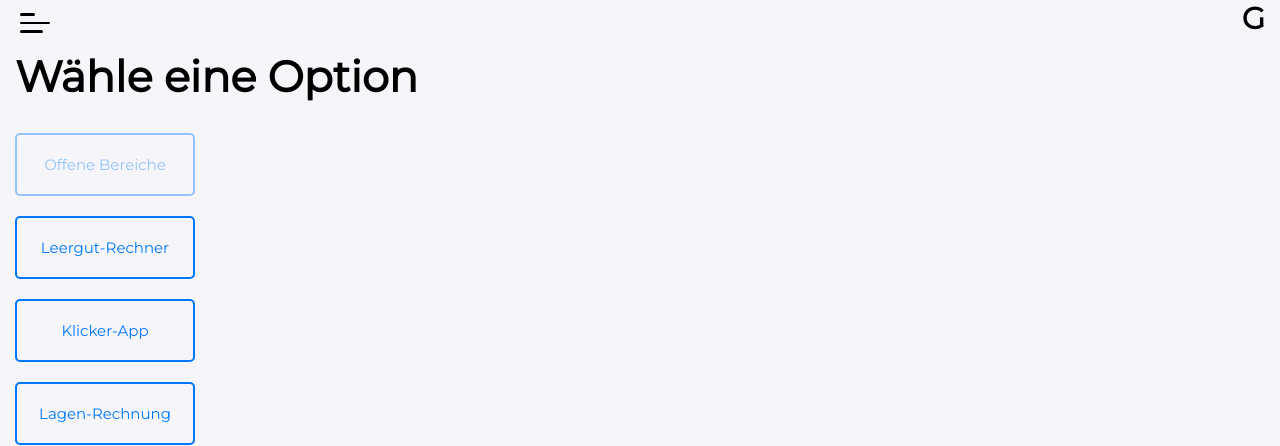
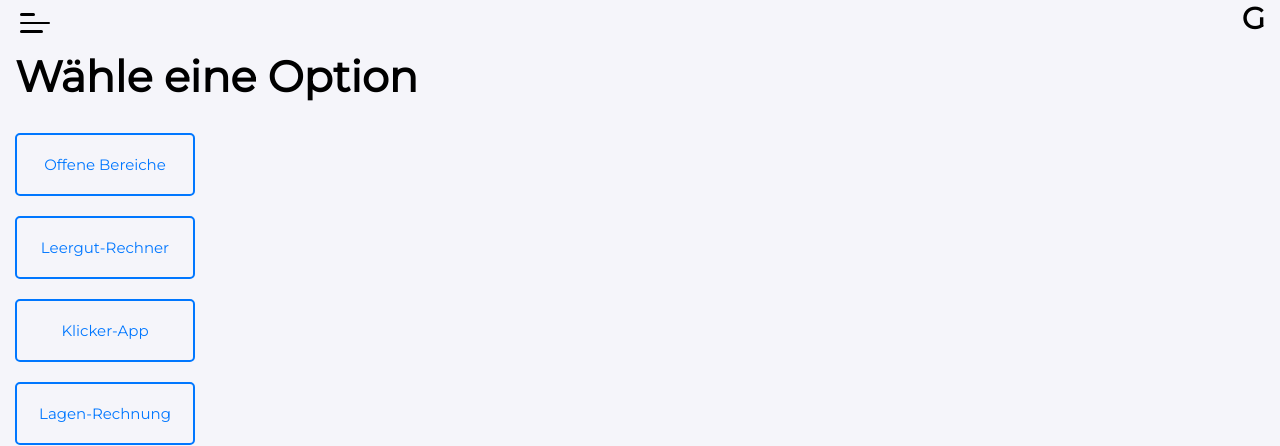
Before and after one commit to sarguhl/GoodDrinks, a Flask app: page / in a window 1280 px wide. Shown: the part 15-461 px from the top of the page. Run offline with Flask 2, Linux system fonts and the light colour scheme; some libraries are stand-ins or nearby versions.

Commit message:
activate open sections

```diff
--- a/website/templates/home.html
+++ b/website/templates/home.html
@@ -4,11 +4,12 @@
 <div class="home-wrapper">
     <h1>Wähle eine Option</h1>
     <div class="menu">
-        <div class="center_tooltip">
+        <!-- <div class="center_tooltip">
             <div class="tooltip">Offene Bereiche
                 <span class="tooltiptext">Aktuell nicht verfügbar.</span>
             </div>
-        </div>
+        </div> -->
+        <a class="cta-gohst" href="/offene-bereiche">Offene Bereiche</a>
         <a class="cta-gohst" href="/funktion-eins">Leergut-Rechner</a>
         <a class="cta-gohst" href="/funktion-zwei">Klicker-App</a>
         <a class="cta-gohst" href="/funktion-drei">Lagen-Rechnung</a>
```
